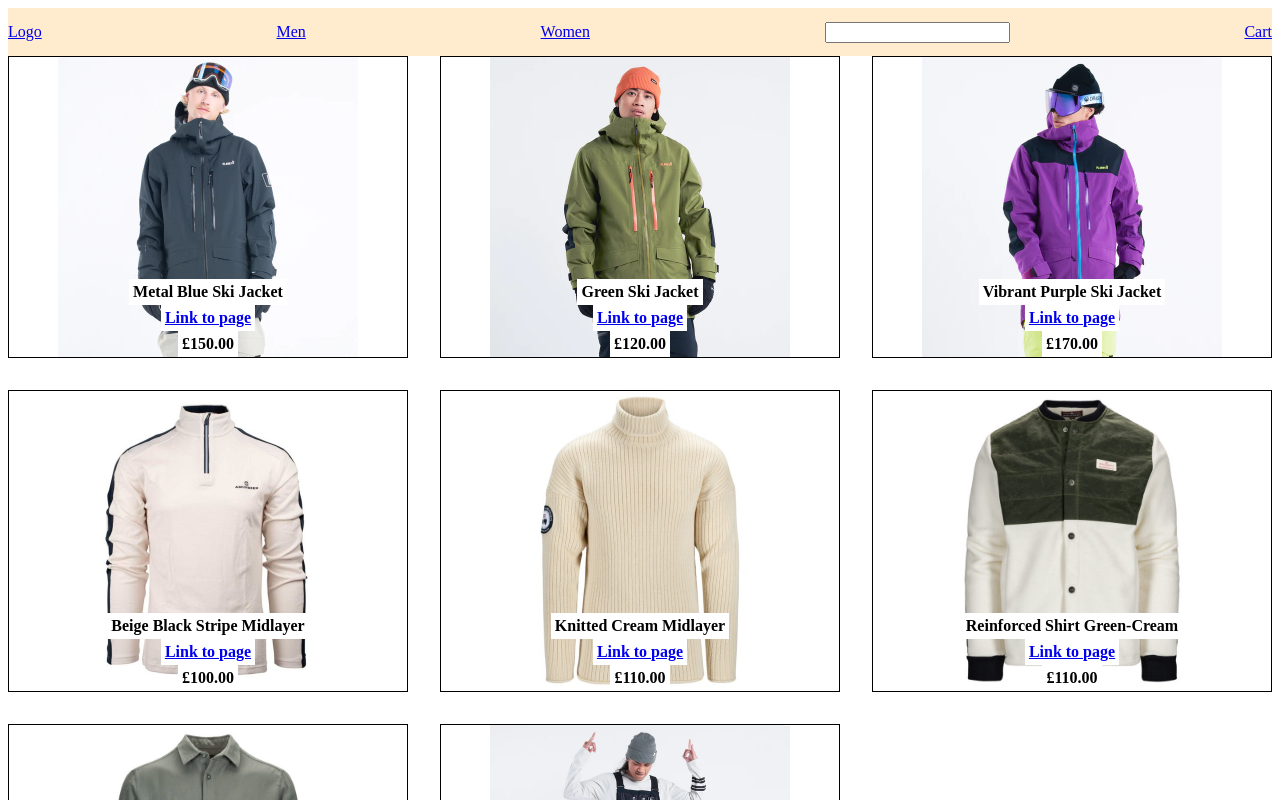
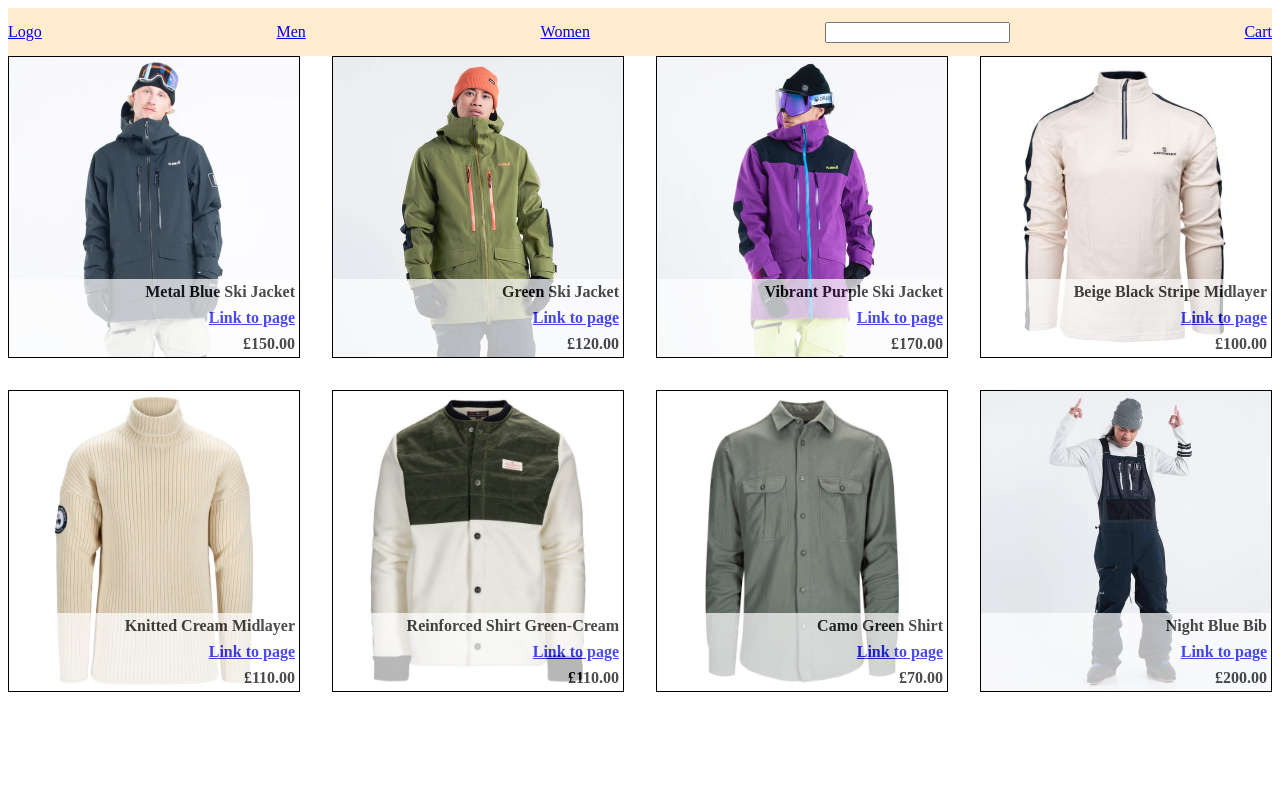
Before and after one commit to lewisjsmith/online-shop, a React (Vite) app: page /men in a window 1280 px wide. Shown: the top 800 px of the page. Built offline with nearby package versions, Linux system fonts and the light colour scheme.

Commit message:
Style refactor for cards and store page. Duplicate code removed from useEffect for StorePage.

```diff
--- a/src/components/Card.jsx
+++ b/src/components/Card.jsx
@@ -8,14 +8,19 @@ export default function Card(props) {
 
     useEffect(() => {
         import("../assets/" + props.src).then(image => setSource(image.default))
-    },[]);
+    }, []);
 
     return (
         <div className={styles["card"]} >
-            <p>{props.item.value}</p>
-            <p><Link to={`/product/${props.item.id}`}>Link to page</Link></p>
-            <p>£{(Math.round(props.price * 100) / 100).toFixed(2)}</p>
-            <img src={source}></img>
+
+            <img className={styles["card-image"]} src={source}></img>
+
+            <div className={styles["card-text-wrapper"]}>
+                <p className={styles["card-text"]}>{props.item.value}</p>
+                <p className={styles["card-text"]}><Link to={`/product/${props.item.id}`}>Link to page</Link></p>
+                <p className={styles["card-text"]}>£{(Math.round(props.price * 100) / 100).toFixed(2)}</p>
+            </div>
+
         </div>
     );
 }
--- a/src/components/ProductPage.jsx
+++ b/src/components/ProductPage.jsx
@@ -2,18 +2,18 @@ import { useContext, useState, useEffect } from "react";
 import { Link, useLocation, useNavigate } from "react-router-dom";
 import { ShopContext } from "../App";
 
-export default function ProductPage(props) {
+export default function ProductPage() {
 
     const { addToCart, products } = useContext(ShopContext);
+    const { pathname } = useLocation();
+    // const navigate = useNavigate();
 
     const [pathId, setPathId] = useState("");
     const [productName, setProductName] = useState("");
     const [productPrice, setProductPrice] = useState("");
-    const [quantity, setQuantity] = useState(0);
     const [allImages, setAllImages] = useState([]);
 
-    const navigate = useNavigate();
-    const { pathname } = useLocation();
+    const [quantity, setQuantity] = useState(0);
 
     useEffect(() => {
         setPathId(pathname.split("/").pop());
@@ -23,17 +23,6 @@ export default function ProductPage(props) {
         if (pathId !== "") {
             const prod = products.filter(item => item.id === pathId)[0];
             setProductName(prod.value);
-            setProductPrice(prod.price);
-            let newImages = [...allImages];
-            import("../assets/" + prod.srcOne)
-                .then(image => {
-                    newImages = [...newImages].concat([image.default]);
-                })
-                .then(() => import("../assets/" + prod.srcTwo))
-                .then(image => {
-                    newImages = [...newImages].concat([image.default])
-                })
-                .then(() => setAllImages([...newImages]));
         }
     }, [pathId])
 
--- a/src/styles/Card.module.css
+++ b/src/styles/Card.module.css
@@ -2,24 +2,43 @@
     position: relative;
     width: 100%;
     height: 100%;
+
+    object-fit: fill;
+    overflow: hidden;
+
     display: flex;
     flex-direction: column;
     align-items: center;
     justify-content: flex-end;
-    object-fit: fill;
-    overflow: hidden;
 }
 
-.card p {
-    padding: 0;
-    margin: 0;
-    font-weight: bold;
-    background-color: white;
-    padding: 0.5ch;
-}
-
-.card img {
+.card-image {
     position: absolute;
     max-height: 100%;
     z-index: -1;
 }
+
+.card-text-wrapper {
+    position: absolute;
+    right: 0;
+    left: auto;
+    bottom: 0;
+    top: auto;
+
+    width: 100%;
+
+    display: flex;
+    flex-direction: column;
+    align-items: flex-end;
+
+    background-color: white;
+    opacity: 70%;
+}
+
+.card-text {
+
+    padding: 0;
+    margin: 0;
+    font-weight: bold;
+    padding: 0.5ch;
+}
--- a/src/styles/StorePage.module.css
+++ b/src/styles/StorePage.module.css
@@ -2,7 +2,7 @@
     width: 100%;
     display: grid;
     gap: 2rem;
-    grid-template-columns: repeat(auto-fit, minmax(300px, 1fr));
+    grid-template-columns: repeat(auto-fit, minmax(250px, 1fr));
 }
 
 .list-item {
```
Also changed, not shown: src/assets/bib_1_back.png (added), 1 other file (tests, documents, lock files or other folders).
